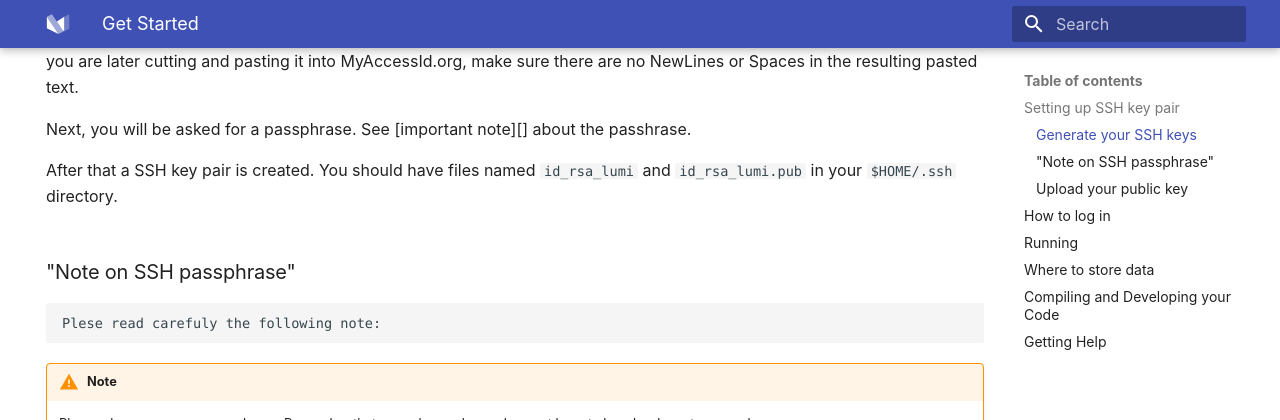
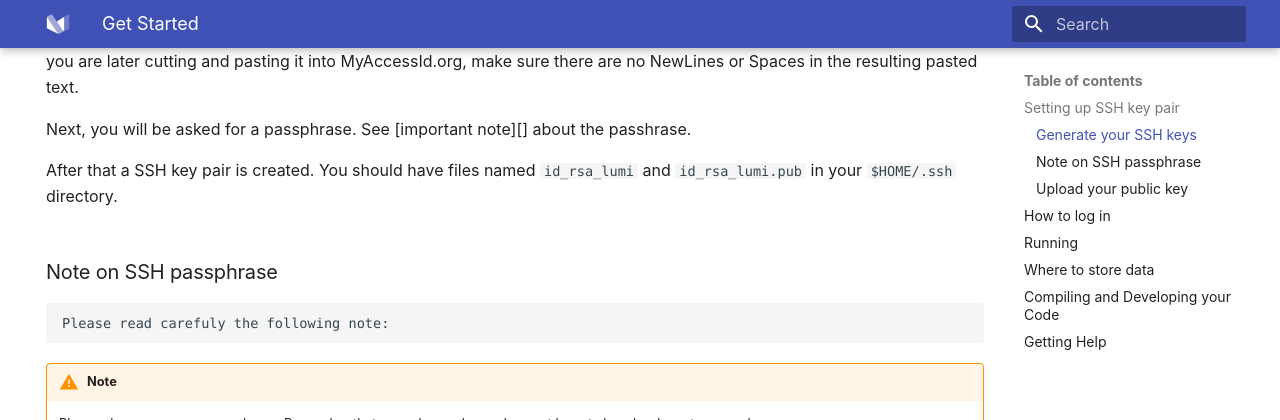
Before and after one commit to Lumi-supercomputer/lumi-userguide, an MkDocs documentation site: the page built from docs/firststeps/getstarted.md, in a window 1280 px wide and 900 px high, scrolled down 1966 px. Shown: the top 420 px of the window. Built offline with MkDocs 1.6.1 and Material for MkDocs 9.7.7, drawn with Linux system fonts in a browser that asks for light colours.

Commit message:
Update getstarted.md

```diff
--- a/docs/firststeps/getstarted.md
+++ b/docs/firststeps/getstarted.md
@@ -120,8 +120,9 @@
     on the *Save private key* button and save it to the desired location (for
     example, with `id_rsa_lumi` as a name).
 
-### "Note on SSH passphrase"
-    Plese read carefuly the following note:
+### Note on SSH passphrase
+    Please read carefuly the following note:
+
 !!! warning "Note"
     Please choose a secure passphrase. Remember that a good passphrase does not have
     to be a hard one to remember.
```
